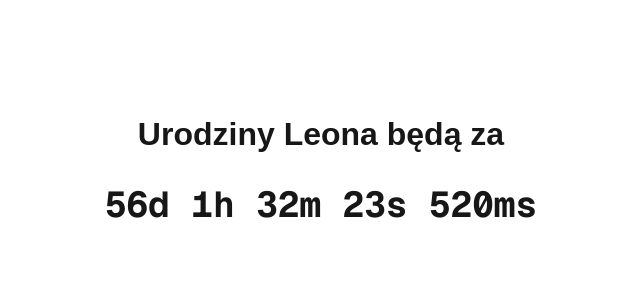
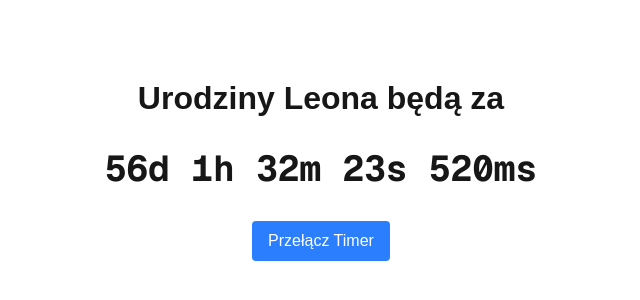
Before and after one commit to Tuhaj/ilednido, a Next.js app: page / in a window 1280 px wide. Shown: the part 230-530 px from the top of the page, without its empty margins (319-959 px from the left). Built offline with nearby package versions, Linux system fonts and the light colour scheme.

Commit message:
update: add different timers

```diff
--- a/src/app/page.js
+++ b/src/app/page.js
@@ -3,9 +3,10 @@ import { useState, useEffect } from "react";
 
 export default function Home() {
   const [timeLeft, setTimeLeft] = useState('');
+  const [currentDate, setCurrentDate] = useState('2025-05-07T00:00:00');
 
   useEffect(() => {
-    const targetDate = new Date('2025-05-07T00:00:00');
+    const targetDate = new Date(currentDate);
 
     const timer = setInterval(() => {
       const now = new Date();
@@ -27,12 +28,34 @@ export default function Home() {
     }, 1);
 
     return () => clearInterval(timer);
-  }, []);
+  }, [currentDate]);
+
+  const toggleDate = () => {
+    if (currentDate === '2025-05-07T00:00:00') {
+      setCurrentDate('2025-06-27T00:00:00');
+    } else if (currentDate === '2025-06-27T00:00:00') {
+      setCurrentDate('2025-09-02T00:00:00');
+    } else {
+      setCurrentDate('2025-05-07T00:00:00');
+    }
+  };
 
   return (
     <div className="min-h-screen flex flex-col items-center justify-center gap-4">
-      <h1 className="text-3xl font-semibold">Urodziny Leona będą za</h1>
+      <h1 className="text-3xl font-semibold">
+        {currentDate === '2025-05-07T00:00:00'
+          ? 'Urodziny Leona będą za'
+          : currentDate === '2025-06-27T00:00:00'
+            ? 'Urodziny Aleksandra będą za'
+            : 'Pierwszy dzień szkoły będzie za'}
+      </h1>
       <div className="text-4xl font-bold font-mono">{timeLeft}</div>
+      <button
+        onClick={toggleDate}
+        className="mt-4 px-4 py-2 bg-blue-500 text-white rounded hover:bg-blue-600 transition-colors"
+      >
+        Przełącz Timer
+      </button>
     </div>
   );
 }
```
